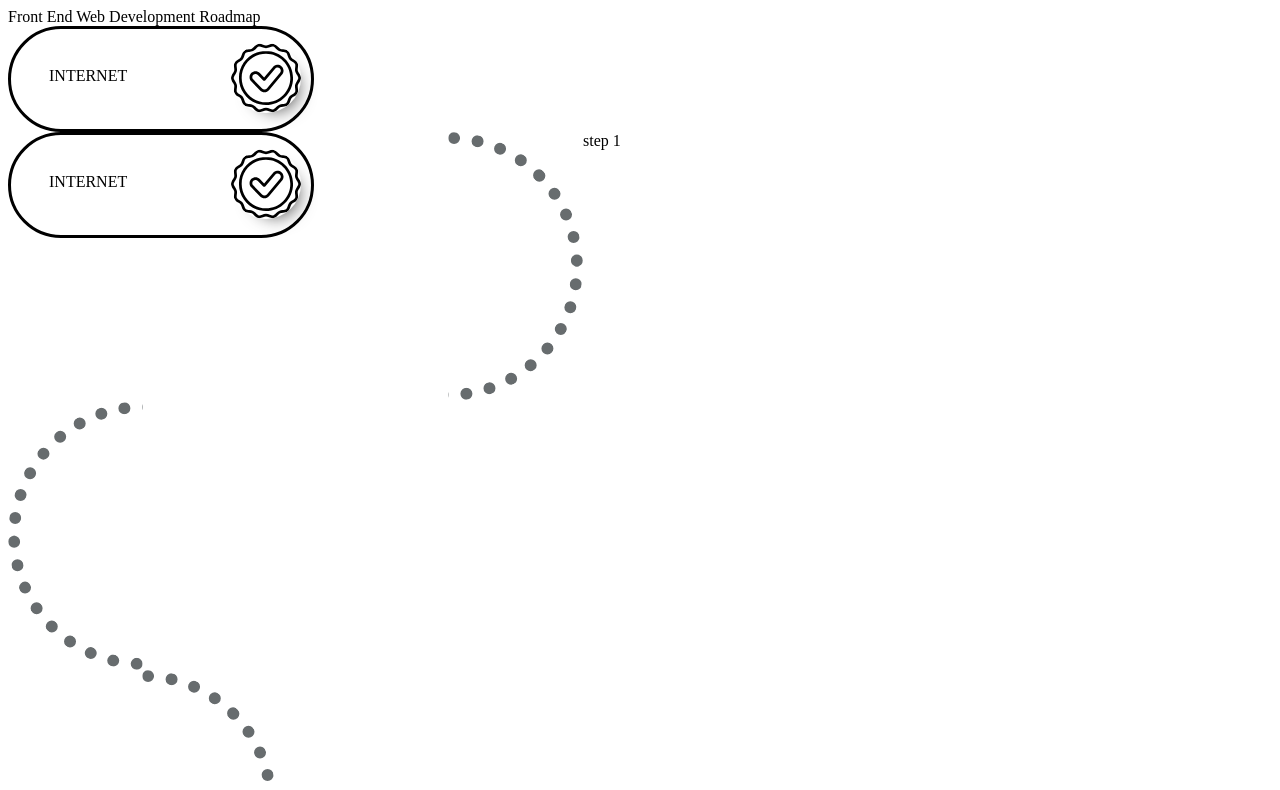
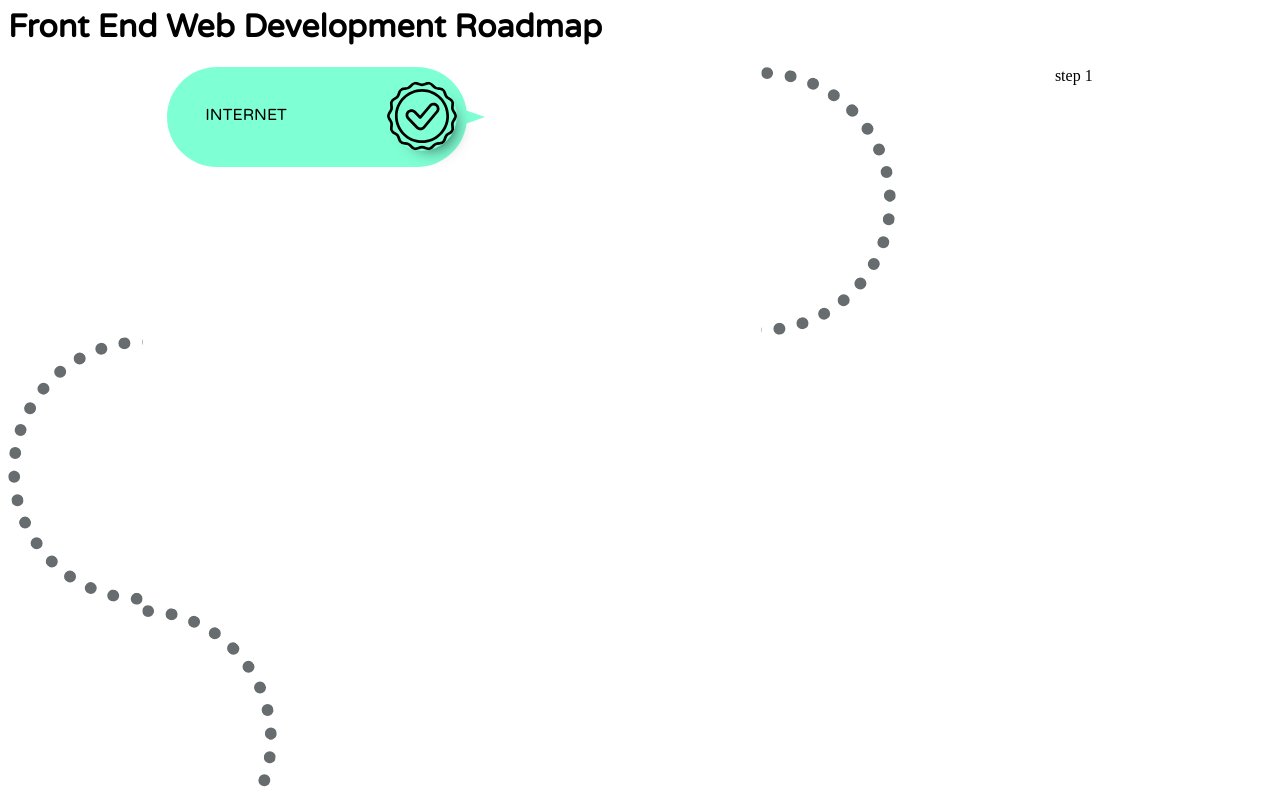
Before and after one commit to AvneeshKohli/FE-Roadmap, a plain HTML site: page index.html in a window 1280 px wide. Shown: the top 790 px of the page. Drawn offline with Linux system fonts and the light colour scheme.

Commit message:
Added font file & updated styles of tooltip

```diff
--- a/index.html
+++ b/index.html
@@ -8,11 +8,9 @@
 </head>
 
 <body>
+    <h1>
     Front End Web Development Roadmap
-    <div class="main-topic-left">
-        <div class="topic-name">INTERNET</div>
-        <label><img class="check-left" src="./assets/check-mark.svg" /></label>
-    </div>
+    </h1>
     <div class="wrapper">
         <div class="main-topic-left">
             <div class="topic-name">INTERNET</div>
@@ -21,7 +19,7 @@
         <div>
             <div class="semi-right"></div>
         </div>
-        <div>step 1</div>
+        <div class="step">step 1</div>
     </div>
     <div class="semi-left"></div>
     <div class="semi-right"></div>
--- a/styles/main.css
+++ b/styles/main.css
@@ -1,5 +1,14 @@
+@font-face {
+    font-family: varela-round;
+    src: url(../assets/VarelaRound-Regular.ttf);
+  }
+  h1 {
+    font-family: varela-round;
+  }
 .wrapper {
+    margin-right: 20px;
     display: flex;
+    place-content: space-evenly;
 }
 .semi-left {
     border: dotted;
@@ -26,15 +35,29 @@
     width: 300px;
     height: 100px;
     border-radius: 60px;
-    border:solid black;
+    background-color: aquamarine;
 
 }
+.main-topic-left::after {
+    content: "";
+    position: absolute;
+    top: 43%;
+    z-index: -1;
+    right: -7%;
+    margin-left: -5px;
+    border-style: solid;
+    border-color: transparent transparent transparent aquamarine;
+    border-bottom-width: 7px;
+    border-top-width: 7px;
+    border-left-width: 20px;
+  }
 .main-topic-right {
     width: 100px;
     height: 200px;
     border-radius: 20px;
 }
 .topic-name {
+    font-family: varela-round;
     padding: 38;
 }
 
```
Also changed, not shown: assets/VarelaRound-Regular.ttf (added).
